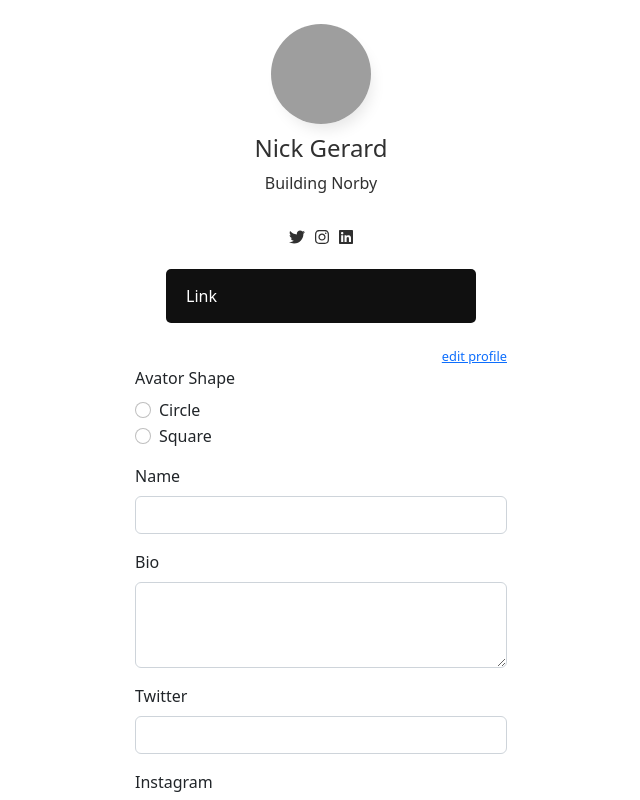
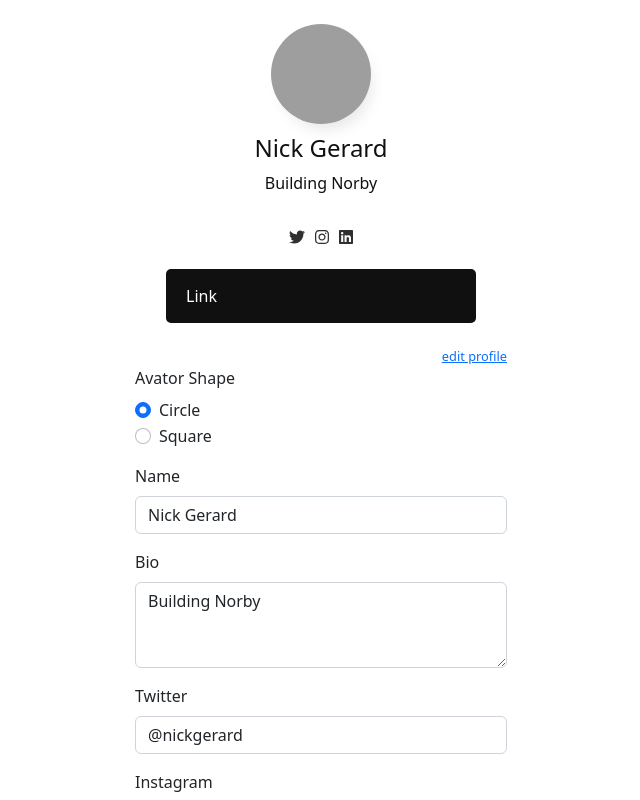
Before and after one commit to denzildoyle/profile-theme-editor, an Angular app: page / in a window 1280 px wide. Both pictures are taken after a click on the link "edit profile". Shown: the top 800 px of the page, without its empty margins (319-959 px from the left). Built offline with nearby package versions, Linux system fonts and the light colour scheme; grey boxes are pictures that could not be loaded.

Commit message:
Update profile content

```diff
--- a/src/app/app.module.ts
+++ b/src/app/app.module.ts
@@ -1,6 +1,6 @@
 import { NgModule } from '@angular/core';
 import { BrowserModule } from '@angular/platform-browser';
-
+import { FormsModule } from '@angular/forms';
 import { AppRoutingModule } from './app-routing.module';
 import { AppComponent } from './app.component';
 import { ProfileComponent } from './profile/profile.component';
@@ -16,7 +16,8 @@ import { EditComponent } from './edit/edit.component';
   imports: [
     BrowserModule,
     AppRoutingModule,
-    FontAwesomeModule
+    FontAwesomeModule,
+    FormsModule
   ],
   providers: [],
   bootstrap: [AppComponent]
--- a/src/app/edit/edit.component.html
+++ b/src/app/edit/edit.component.html
@@ -4,13 +4,13 @@
         <div class="mb-3">
             <label class="form-label">Avator Shape</label>
             <div class="form-check">
-                <input class="form-check-input" type="radio" name="avatarShape" id="avatarShape1" value="circle">
+                <input class="form-check-input" type="radio" [(ngModel)]="avatarShape" (ngModelChange)="changeAvatarShape($event)" name="avatarShape" id="avatarShape1" value="circle">
                 <label class="form-check-label">
                 Circle
                 </label>
             </div>
             <div class="form-check">
-                <input class="form-check-input" type="radio" name="avatarShape" id="avatarShape2" value="square">
+                <input class="form-check-input" type="radio" [(ngModel)]="avatarShape" (ngModelChange)="changeAvatarShape($event)" name="avatarShape" id="avatarShape2" value="square">
                 <label class="form-check-label">
                 Square
                 </label>
@@ -20,42 +20,42 @@
 
         <div class="mb-3">
             <label class="form-label">Name</label>
-            <input type="text" class="form-control">
+            <input type="text" class="form-control" [(ngModel)]="name" (ngModelChange)="changeName($event)">
         </div>
         <div class="mb-3">
             <label class="form-label">Bio</label>
-            <textarea class="form-control" rows="3"></textarea>
+            <textarea class="form-control" rows="3" [(ngModel)]="bio" (ngModelChange)="changeBio($event)"></textarea>
         </div>
         <div class="mb-3">
             <label class="form-label">Twitter</label>
-            <input type="text" class="form-control">
+            <input type="text" class="form-control" [(ngModel)]="twitter" (ngModelChange)="changeTwitter($event)">
         </div>
         <div class="mb-3">
             <label class="form-label">Instagram</label>
-            <input type="text" class="form-control">
+            <input type="text" class="form-control" [(ngModel)]="linkedin" (ngModelChange)="changeLinkedin($event)">
         </div>
         <div class="mb-3">
             <label class="form-label">Linkedin</label>
-            <input type="text" class="form-control">
+            <input type="text" class="form-control" [(ngModel)]="link" (ngModelChange)="changeLink($event)">
         </div>
 
         <div class="mb-3">
             <label class="form-label">Text color</label>
-            <input type="color" class="form-control form-control-color">
+            <input type="color" class="form-control form-control-color" [(ngModel)]="nameColor" (ngModelChange)="changeNameColor($event)">
         </div>
 
-
+        <!-- Link -->
         <div class="mb-3">
             <label class="form-label">Name color</label>
-            <input type="range" class="form-range" min="0" max="100">
+            <input type="range" class="form-range" min="0" max="100" [(ngModel)]="linkBRadius" (ngModelChange)="changeLinkBRadius($event)">
         </div>
         <div class="mb-3">
             <label class="form-label">Background Color</label>
-            <input type="color" class="form-control form-control-color">
+            <input type="color" class="form-control form-control-color" [(ngModel)]="linkBGColor" (ngModelChange)="changeLinkBGColor($event)">
         </div>
         <div class="mb-3">
             <label class="form-label">Text Color</label>
-            <input type="color" class="form-control form-control-color">
+            <input type="color" class="form-control form-control-color" [(ngModel)]="linkColor" (ngModelChange)="changeLinkColor($event)">
         </div>
     </div>
 </div>
--- a/src/app/edit/edit.component.ts
+++ b/src/app/edit/edit.component.ts
@@ -1,4 +1,4 @@
-import { Component} from '@angular/core';
+import { Component, Input, Output, EventEmitter } from '@angular/core';
 
 @Component({
   selector: 'app-edit',
@@ -12,4 +12,94 @@ export class EditComponent {
   toggle() {
     this.show = !this.show;
   }
+
+
+  //profile
+
+  @Input() public name!: string;
+  @Output() nameChange = new EventEmitter<string>();
+
+  changeName(name: string){
+    this.nameChange.emit(name);
+  }
+
+  @Input() public bio!: string;
+  @Output() bioChange = new EventEmitter<string>();
+
+  changeBio(bio: string){
+    this.bioChange.emit(bio);
+  }
+
+  @Input() public twitter!: string;
+  @Output() twitterChange = new EventEmitter<string>();
+
+  changeTwitter(twitter: string){
+    this.twitterChange.emit(twitter);
+  }
+
+  @Input() public instagram!: string;
+  @Output() instagramChange = new EventEmitter<string>();
+
+  changeInstagram(instagram: string){
+    this.instagramChange.emit(instagram);
+  }
+
+  @Input() public linkedin!: string;
+  @Output() linkedinChange = new EventEmitter<string>();
+
+  changeLinkedin(linkedin: string){
+    this.linkedinChange.emit(linkedin);
+  }
+
+  @Input() public link!: string;
+  @Output() linkChange = new EventEmitter<string>();
+
+  changeLink(link: string){
+    this.linkChange.emit(link);
+  }
+
+
+  //theme
+
+  @Input() public nameColor!: string;
+  @Output() nameColorChange = new EventEmitter<string>();
+
+  changeNameColor(nameColor: string){
+    this.nameColorChange.emit(nameColor);
+  }
+
+  @Input() public avatarShape!: string;
+  @Output() avatarShapeChange = new EventEmitter<string>();
+
+  changeAvatarShape(avatarShape: string){
+    this.avatarShapeChange.emit(avatarShape);
+  }
+
+  @Input() public bioColor!: string;
+  @Output() bioColorChange = new EventEmitter<string>();
+
+  changeBioColor(bioColor: string){
+    this.bioColorChange.emit(bioColor);
+  }
+
+  @Input() public linkBRadius!: number;
+  @Output() linkBRadiusChange = new EventEmitter<number>();
+
+  changeLinkBRadius(linkBRadius: number){
+    this.linkBRadiusChange.emit(linkBRadius);
+  }
+
+  @Input() public linkBGColor!: string;
+  @Output() linkBGColorChange = new EventEmitter<string>();
+
+  changeLinkBGColor(linkBGColor: string){
+    this.linkBGColorChange.emit(linkBGColor);
+  }
+
+  @Input() public linkColor!: string;
+  @Output() linkColorChange = new EventEmitter<string>();
+
+  changeLinkColor(linkColor: string){
+    this.linkColorChange.emit(linkColor);
+  }
 }
--- a/src/app/profile/profile.component.html
+++ b/src/app/profile/profile.component.html
@@ -1,14 +1,33 @@
 <div class="profile mt-4">
-    <div class="img-profile"><img src="https://source.unsplash.com/HD8KlyWRYYM/100x100" alt="[name]-user-avatar" class="profile"/></div>
-    <h1 class="name-profile">Nick Gerard</h1>
-    <p class="bio-profile">Building Norby</p>
-    <ul class="icons-profile">
-      <li><a href="https://twitter.com/"><fa-icon [icon]="faTwitter"></fa-icon></a></li>
-      <li><a href="https://instagram.com/"><fa-icon class="fa" [icon]="faInstagram"></fa-icon></a></li>
-      <li><a href="https://linkedin.com/in/"><fa-icon [icon]="faLinkedin"></fa-icon></a></li>
-    </ul>
-    <a href="#" class="link-profile col-md-10 offset-md-1">
-      <p>Link</p>
+	<div class="img-profile"><img src="https://source.unsplash.com/HD8KlyWRYYM/100x100" alt="{{user.name}}" class="{{theme.avatarShape}}"/></div>
+	<h1 [style.color]="theme.nameColor" class="name-profile">{{user.name}}</h1>
+	<p [style.color]="theme.bioColor" class="bio-profile">{{user.bio}}</p>
+	<ul class="icons-profile">
+		<li><a href="https://twitter.com/{{user.twitter}}"><fa-icon [icon]="faTwitter"></fa-icon></a></li>
+		<li><a href="https://instagram.com/{{user.instagram}}"><fa-icon class="fa" [icon]="faInstagram"></fa-icon></a></li>
+		<li><a href="https://linkedin.com/in/{{user.linkedin}}"><fa-icon [icon]="faLinkedin"></fa-icon></a></li>
+	</ul>
+	<a [style.background-color]="theme.linkBGColor"
+	   [style.border-radius.px]="theme.linkBRadius"
+	   href="{{user.link}}" class="link-profile col-md-10 offset-md-1">
+		<p [style.color]="theme.linkColor">Link</p>
     </a>
 </div>
-<app-edit></app-edit>
+
+<app-edit
+[(name)]="user.name"
+[(bio)]="user.bio"
+[(twitter)]="user.twitter"
+[(instagram)]="user.instagram"
+[(linkedin)]="user.linkedin"
+[(link)]="user.link"
+
+[(avatarShape)]="theme.avatarShape"
+
+[(nameColor)]="theme.nameColor"
+[(bioColor)]="theme.bioColor"
+
+[(linkBRadius)]="theme.linkBRadius"
+[(linkBGColor)]="theme.linkBGColor"
+[(linkColor)]="theme.linkColor"
+></app-edit>
--- a/src/app/profile/profile.component.scss
+++ b/src/app/profile/profile.component.scss
@@ -14,10 +14,17 @@ $color-light: #ffffff;
             display: block;
             width: 100px;
             height: 100px;
-            border-radius: 100%;
             -webkit-box-shadow: 5px 10px 15px -5px rgba(0,0,0,0.1);
             box-shadow: 5px 10px 15px -5px rgba(0,0,0,0.1);
+
+            &.square{
+                border-radius: 3px;
+            }
+            &.circle{
+                border-radius: 100%;
+            }
         }
+
     }
 
     .name-profile{
--- a/src/app/profile/profile.component.ts
+++ b/src/app/profile/profile.component.ts
@@ -11,4 +11,22 @@ export class ProfileComponent {
   faTwitter = faTwitter;
   faInstagram = faInstagram;
   faLinkedin = faLinkedin;
+
+  public user: { name: string, bio: string, twitter: string, instagram: string, linkedin: string, link: string } = {
+    name: 'Nick Gerard',
+    bio: 'Building Norby',
+    twitter: '@nickgerard',
+    instagram: 'ngerard',
+    linkedin: 'nickgerard',
+    link: 'https://google.com'
+  };
+
+  public theme: { avatarShape: string, nameColor: string, bioColor: string, linkBRadius: number, linkBGColor: string, linkColor: string} = {
+    avatarShape: 'circle',
+    nameColor: '#101010',
+    bioColor: '#101010',
+    linkBRadius: 5,
+    linkBGColor: '#101010',
+    linkColor: '#FFFFFF'
+  };
 }
```
